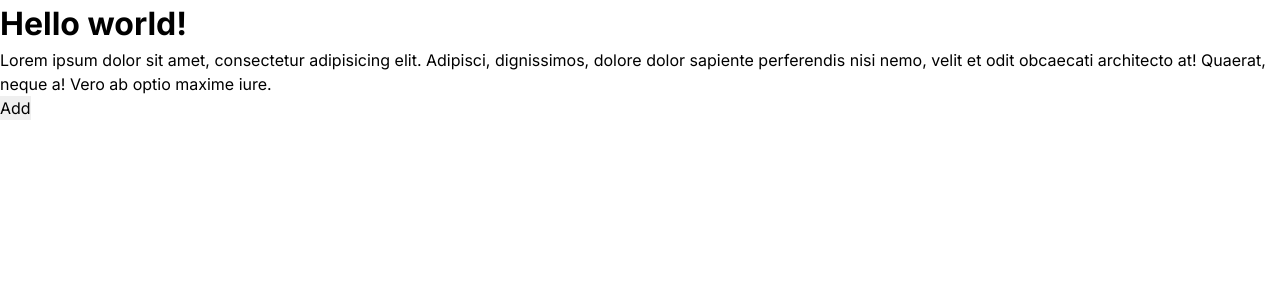
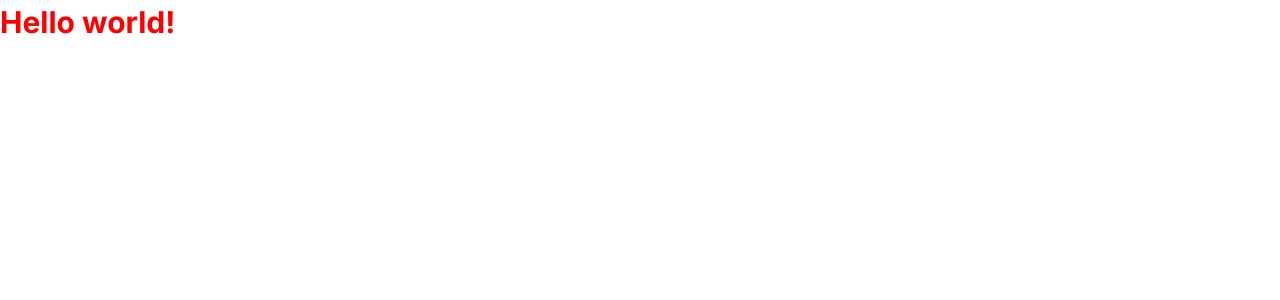
Before and after one commit to MohammedAtallahhh/resha-store, a Next.js app: page / in a window 1280 px wide. Shown: the top 300 px of the page. Built offline with nearby package versions, Linux system fonts and the light colour scheme.

Commit message:
Added sass option to next config to include the base file in all sass files

```diff
--- a/next.config.js
+++ b/next.config.js
@@ -1,6 +1,12 @@
 /** @type {import('next').NextConfig} */
+const path = require("path");
+
 const nextConfig = {
   reactStrictMode: true,
-}
+  sassOptions: {
+    includePaths: [path.join(__dirname, "src/styles")],
+    prependData: `@import "./base.scss";`,
+  },
+};
 
-module.exports = nextConfig
+module.exports = nextConfig;
--- a/src/pages/_app.jsx
+++ b/src/pages/_app.jsx
@@ -6,7 +6,7 @@ import store from "@/store";
 import { Inter } from "@next/font/google";
 
 // Styles
-import "@/styles/globals.css";
+import "@/styles/globals.scss";
 const inter = Inter({
   subsets: ["latin"],
   weight: ["100", "300", "400", "500", "700", "900"],
@@ -17,7 +17,7 @@ const persistor = persistStore(store);
 export default function App({ Component, pageProps }) {
   return (
     <Provider store={store}>
-      <PersistGate loading="null" persistor={persistor}>
+      <PersistGate loading={null} persistor={persistor}>
         <main className={inter.className}>
           <Component {...pageProps} />
         </main>
--- a/src/pages/index.jsx
+++ b/src/pages/index.jsx
@@ -1,22 +1,5 @@
-import { add } from "@/store/slices/cartSlice";
-import { useDispatch, useSelector } from "react-redux";
+import styles from "@/styles/Home.module.scss";
 
 export default function Home() {
-  const cart = useSelector((state) => state.cart);
-  const dispatch = useDispatch();
-
-  console.log(cart);
-
-  return (
-    <>
-      <h1>Hello world!</h1>
-      <p>
-        Lorem ipsum dolor sit amet, consectetur adipisicing elit. Adipisci,
-        dignissimos, dolore dolor sapiente perferendis nisi nemo, velit et odit
-        obcaecati architecto at! Quaerat, neque a! Vero ab optio maxime iure.
-      </p>
-
-      <button onClick={() => dispatch(add("Hi there!"))}>Add</button>
-    </>
-  );
+  return <h1 className={styles.title}>Hello world!</h1>;
 }
--- a/src/store/index.js
+++ b/src/store/index.js
@@ -15,7 +15,6 @@ const config = {
 const reducer = persistReducer(config, reducers);
 
 const store = configureStore({
-  // reducer: reducers,
   reducer,
   devTools: process.env.NODE_ENV !== "production",
   middleware: [thunk],
--- a/src/store/slices/cartSlice.js
+++ b/src/store/slices/cartSlice.js
@@ -2,7 +2,7 @@ import { createSlice } from "@reduxjs/toolkit";
 
 const cartSlice = createSlice({
   name: "cart",
-  initialState: ["Hello", "world"],
+  initialState: [],
   reducers: {
     add(state, action) {
       state.push(action.payload);
--- a/src/styles/Home.module.scss
+++ b/src/styles/Home.module.scss
@@ -1,8 +1,4 @@
-.info {
-  font-size: 1.6rem;
-
-  .title {
-    font-size: 3rem;
-    color: red;
-  }
+.title {
+  font-size: 3rem;
+  color: $red;
 }
--- /dev/null
+++ b/src/styles/base.scss
@@ -0,0 +1 @@
+$red: red;
```
Also changed, not shown: src/styles/globals.scss (renamed from src/styles/globals.css).
